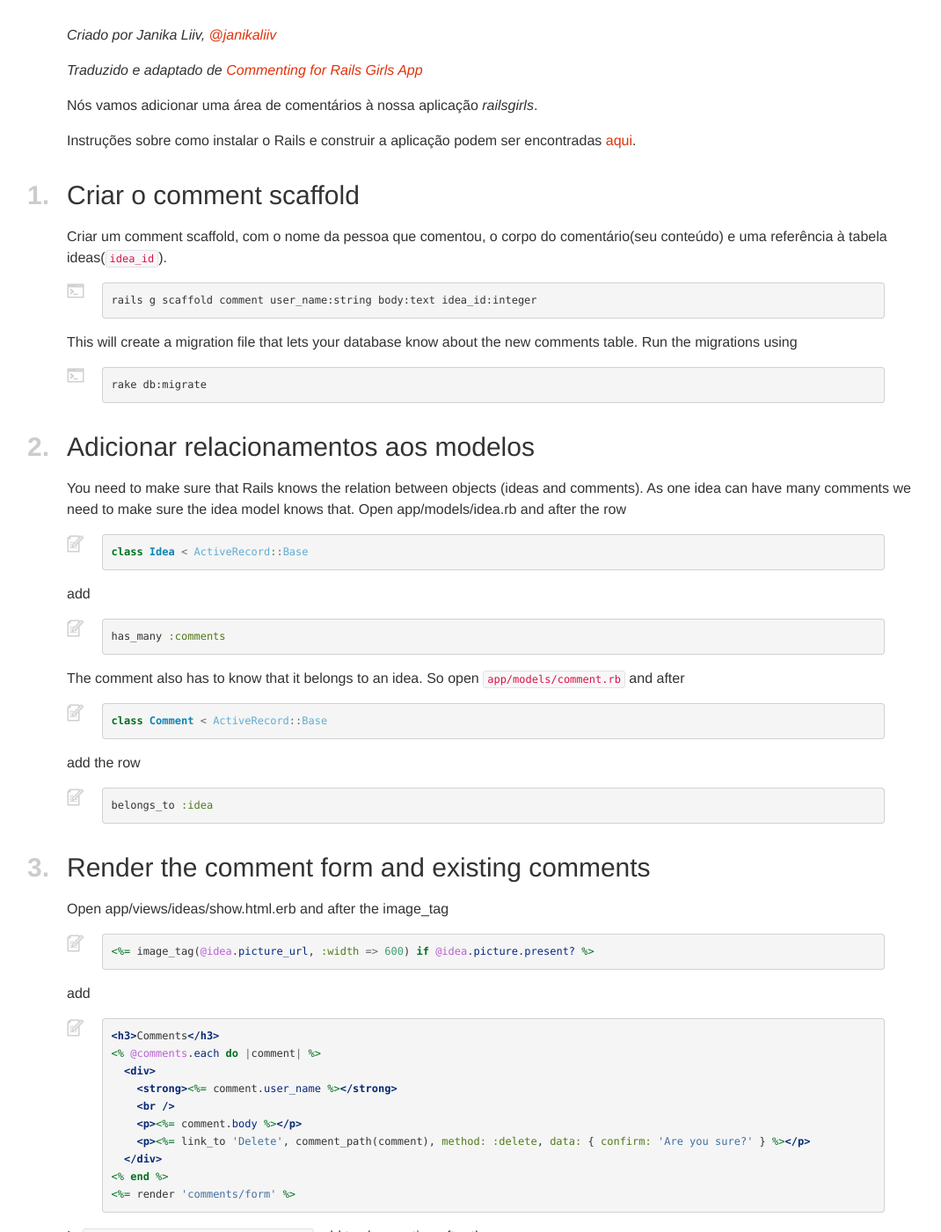
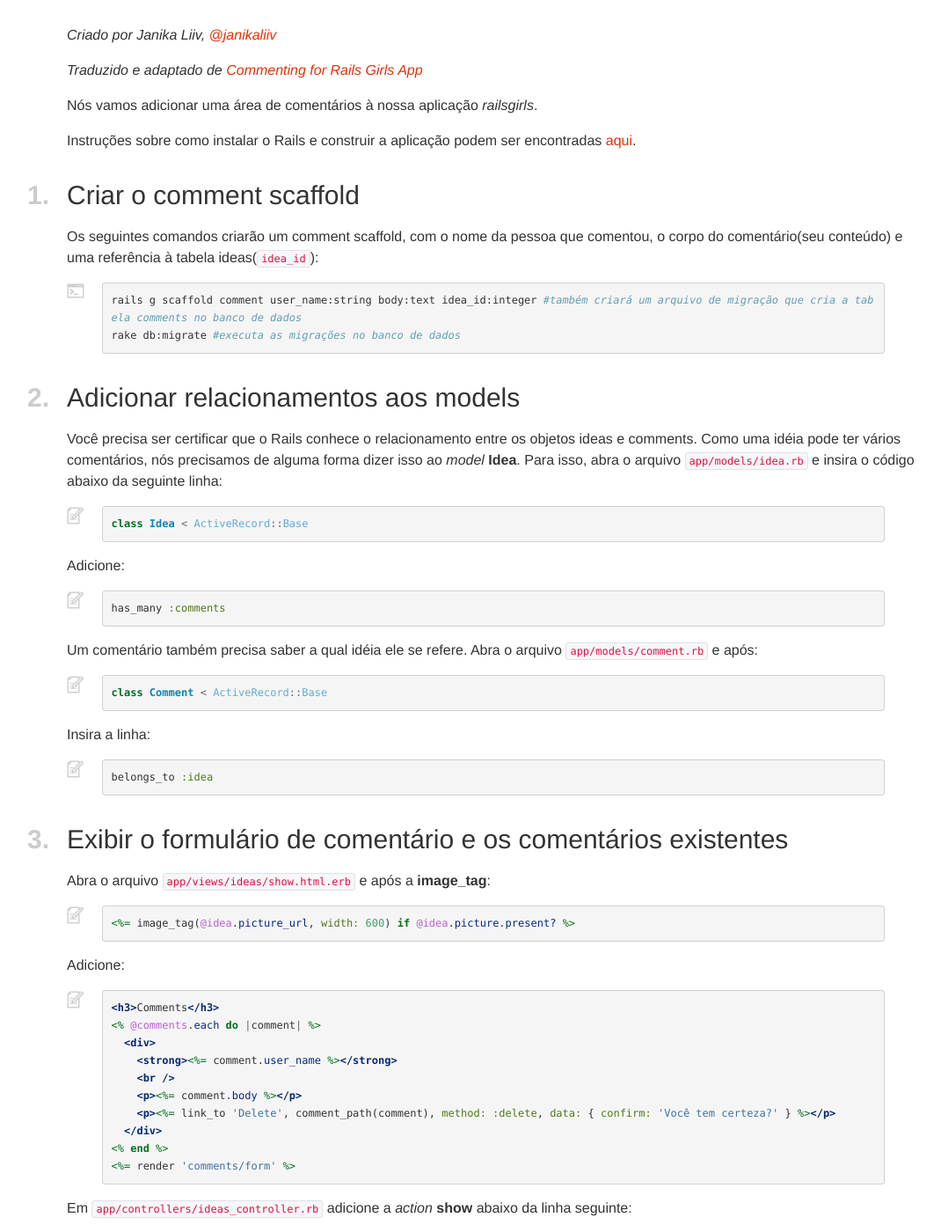
Before and after one commit to railsgirls/guides.railsgirls.com, a Jekyll site: the page built from _posts/2015-12-01-rails-girls-app-tutorial-2.markdown, in a window 1280 px wide and 1400 px high, scrolled down 200 px. Shown: the whole window at 88% size, without its empty margins (9-1079 px from the left). Built offline with Jekyll 4.4.1, drawn with Linux system fonts in a browser that asks for light colours; nearby versions of some CDN libraries; some of the changed text lies outside the part shown.

Commit message:
Add comments post translation to portuguese

```diff
--- a/_posts/2015-12-01-rails-girls-app-tutorial-2.markdown
+++ b/_posts/2015-12-01-rails-girls-app-tutorial-2.markdown
@@ -5,57 +5,61 @@
 ---
 # Rails Girls App Tutorial 2
 
-*Criado por Janika Liiv, [@janikaliiv](https://twitter.com/janikaliiv)*
+*Criado por Janika Liiv, [@janikaliiv](https://twitter.com/janikaliiv){:target="_blank"}*
 
-*Traduzido e adaptado de [Commenting for Rails Girls App](http://guides.railsgirls.com/commenting/)*
+*Traduzido e adaptado de [Commenting for Rails Girls App](http://guides.railsgirls.com/commenting/){:target="_blank"}*
 
 Nós vamos adicionar uma área de comentários à nossa aplicação *railsgirls*.
 
-Instruções sobre como instalar o Rails e construir a aplicação podem ser encontradas [aqui](/rails-girls-app-tutorial-1).
+Instruções sobre como instalar o Rails e construir a aplicação podem ser encontradas [aqui]({% post_url 2015-11-30-rails-girls-app-tutorial-1 %}){:target="_blank"}.
 
-## *1.*Criar o comment scaffold
+## *1.* Criar o comment scaffold
 
-Criar um comment scaffold, com o nome da pessoa que comentou, o corpo do comentário(seu conteúdo) e uma referência à tabela ideas(`idea_id`).
+Os seguintes comandos criarão um comment scaffold, com o nome da pessoa que comentou, o corpo do comentário(seu conteúdo) e uma referência à tabela ideas(`idea_id`):
 
 {% highlight sh %}
-rails g scaffold comment user_name:string body:text idea_id:integer
-{% endhighlight %}
-This will create a migration file that lets your database know about the new comments table. Run the migrations using
-{% highlight sh %}
-rake db:migrate
+rails g scaffold comment user_name:string body:text idea_id:integer #também criará um arquivo de migração que cria a tabela comments no banco de dados
+rake db:migrate #executa as migrações no banco de dados
 {% endhighlight %}
 
-## *2.*Adicionar relacionamentos aos modelos
+## *2.* Adicionar relacionamentos aos models
 
-You need to make sure that Rails knows the relation between objects (ideas and comments).
-As one idea can have many comments we need to make sure the idea model knows that.
-Open app/models/idea.rb and after the row
+Você precisa ser certificar que o Rails conhece o relacionamento entre os objetos ideas e comments.
+Como uma idéia pode ter vários comentários, nós precisamos de alguma forma dizer isso ao *model* **Idea**.
+Para isso, abra o arquivo `app/models/idea.rb` e insira o código abaixo da seguinte linha:
+
 {% highlight ruby %}
 class Idea < ActiveRecord::Base
 {% endhighlight %}
-add
+
+Adicione:
+
 {% highlight ruby %}
 has_many :comments
 {% endhighlight %}
 
-The comment also has to know that it belongs to an idea. So open `app/models/comment.rb` and after
+Um comentário também precisa saber a qual idéia ele se refere. Abra o arquivo `app/models/comment.rb` e após:
+
 {% highlight ruby %}
 class Comment < ActiveRecord::Base
 {% endhighlight %}
 
-add the row
+Insira a linha:
+
 {% highlight ruby %}
 belongs_to :idea
 {% endhighlight %}
 
-## *3.*Render the comment form and existing comments
+## *3.* Exibir o formulário de comentário e os comentários existentes
 
-Open app/views/ideas/show.html.erb and after the image_tag
+Abra o arquivo `app/views/ideas/show.html.erb` e após a **image_tag**:
+
 {% highlight erb %}
-<%= image_tag(@idea.picture_url, :width => 600) if @idea.picture.present? %>
+<%= image_tag(@idea.picture_url, width: 600) if @idea.picture.present? %>
 {% endhighlight %}
 
-add
+Adicione:
+
 {% highlight erb %}
 <h3>Comments</h3>
 <% @comments.each do |comment| %>
@@ -63,24 +67,27 @@
     <strong><%= comment.user_name %></strong>
     <br />
     <p><%= comment.body %></p>
-    <p><%= link_to 'Delete', comment_path(comment), method: :delete, data: { confirm: 'Are you sure?' } %></p>
+    <p><%= link_to 'Delete', comment_path(comment), method: :delete, data: { confirm: 'Você tem certeza?' } %></p>
   </div>
 <% end %>
 <%= render 'comments/form' %>
 {% endhighlight %}
 
-In `app/controllers/ideas_controller.rb` add to show action after the row
+Em `app/controllers/ideas_controller.rb` adicione a *action* **show** abaixo da linha seguinte:
+
 {% highlight ruby %}
 @idea = Idea.find(params[:id])
 {% endhighlight %}
 
-this
+Adicione:
+
 {% highlight ruby %}
 @comments = @idea.comments.all
 @comment = @idea.comments.build
 {% endhighlight %}
 
-Open `app/views/comments/_form.html.erb` and after
+Abra `app/views/comments/_form.html.erb` e após:
+
 {% highlight erb %}
   <div class="field">
     <%= f.label :body %><br />
@@ -88,12 +95,14 @@
   </div>
 {% endhighlight %}
 
-add the row
+Adicione a linha:
+
 {% highlight erb %}
 <%= f.hidden_field :idea_id %>
 {% endhighlight %}
 
-next, remove
+Em seguida, remova:
+
 {% highlight erb %}
 <div class="field">
   <%= f.label :idea_id %><br>
@@ -101,4 +110,4 @@
 </div>
 {% endhighlight %}
 
-That's it. Now view an idea you have inserted to your application and there you should see the form for inserting a comment as well as deleting older comments.
+E é isso. Agora visualize uma idéia que você inseriu na sua aplicação e se você conseguiu visualizar o formulário para inserir um comentário. Verifique se você também consegue remover comentários antigos.
--- a/index.html
+++ b/index.html
@@ -48,7 +48,7 @@
   <li>
     <a href="rails-girls-app-tutorial-2">
       <i>4</i>
-      <h3>Permita comentários na sua aplicação</h3>
+      <h3>Permita comentários na sua aplicação </h3>
       <p>Como permitir uma área de comentários na sua aplicação.</p>
     </a>
   </li>
```
Also changed, not shown: _posts/2015-11-30-rails-girls-app-tutorial-1.markdown (+10 -11 lines).
